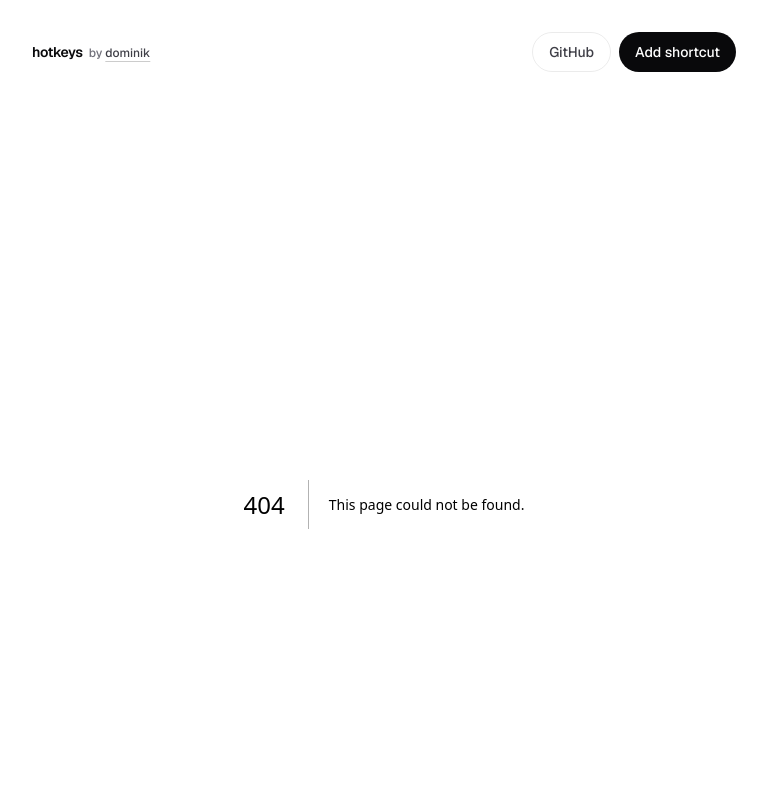
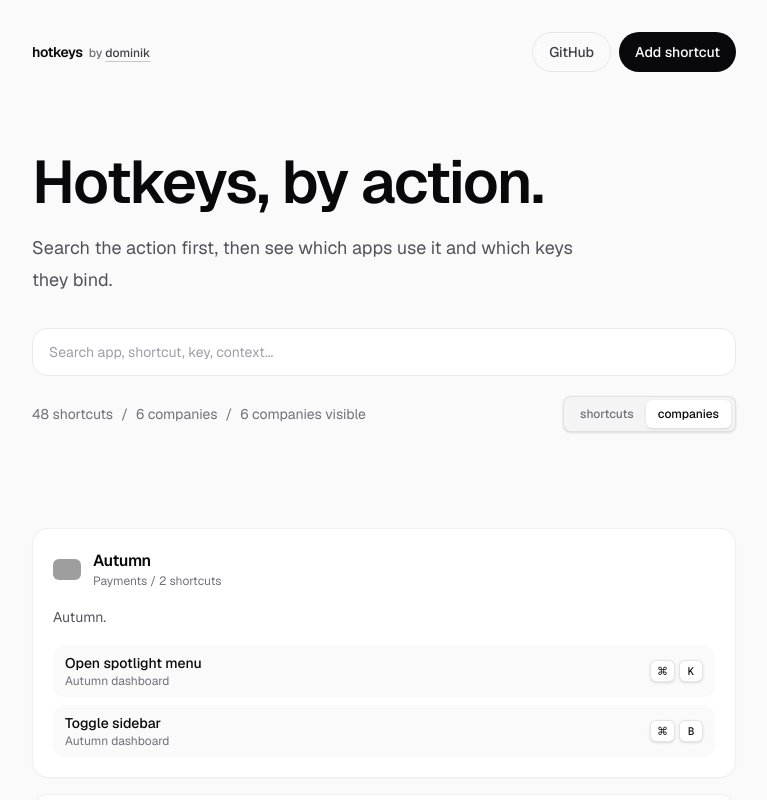
Before and after one commit to mezotv/hotkeys, a Next.js app: page /companies in a window 1280 px wide. Before the commit this address had no page. Shown: the top 800 px of the page, without its empty margins (256-1023 px from the left). Built offline with nearby package versions, Linux system fonts and the light colour scheme; grey boxes are pictures that could not be loaded.

Commit message:
Route companies tab to companies page

```diff
--- /dev/null
+++ b/src/app/companies/page.tsx
@@ -0,0 +1,16 @@
+import { DirectoryShell } from "@/components/directory";
+import { loadDirectoryData } from "@/lib/data";
+
+export default function CompaniesPage() {
+  const { companiesWithShortcuts, shortcuts, shortcutGroups } =
+    loadDirectoryData();
+
+  return (
+    <DirectoryShell
+      companies={companiesWithShortcuts}
+      initialShortcutGroups={shortcutGroups}
+      initialViewMode="companies"
+      shortcutCount={shortcuts.length}
+    />
+  );
+}
--- a/src/components/directory/directory-shell.tsx
+++ b/src/components/directory/directory-shell.tsx
@@ -1,5 +1,6 @@
 "use client";
 
+import { useRouter } from "next/navigation";
 import { useEffect, useMemo, useState } from "react";
 import { Card, CardContent } from "@/components/ui/card";
 import { STORAGE_KEYS } from "@/lib/constants";
@@ -19,25 +20,27 @@ export function DirectoryShell({
   companies,
   shortcutCount,
   initialShortcutGroups,
+  initialViewMode = "shortcuts",
 }: {
   companies: CompanyWithShortcuts[];
   shortcutCount: number;
   initialShortcutGroups: ShortcutGroup[];
+  initialViewMode?: ViewMode;
 }) {
+  const router = useRouter();
   const [query, setQuery] = useState("");
-  const [viewMode, setViewMode] = useState<ViewMode>("shortcuts");
+  const [viewMode, setViewMode] = useState<ViewMode>(initialViewMode);
 
   useEffect(() => {
-    const storedView = window.localStorage.getItem(STORAGE_KEYS.viewMode);
-
-    if (storedView === "shortcuts" || storedView === "companies") {
-      setViewMode(storedView);
-    }
-  }, []);
+    setViewMode(initialViewMode);
+  }, [initialViewMode]);
 
   function handleViewModeChange(nextMode: ViewMode) {
+    const nextPath = nextMode === "companies" ? "/companies" : "/";
+
     setViewMode(nextMode);
     window.localStorage.setItem(STORAGE_KEYS.viewMode, nextMode);
+    router.push(nextPath);
   }
 
   const hotkeys = useMemo(
```
